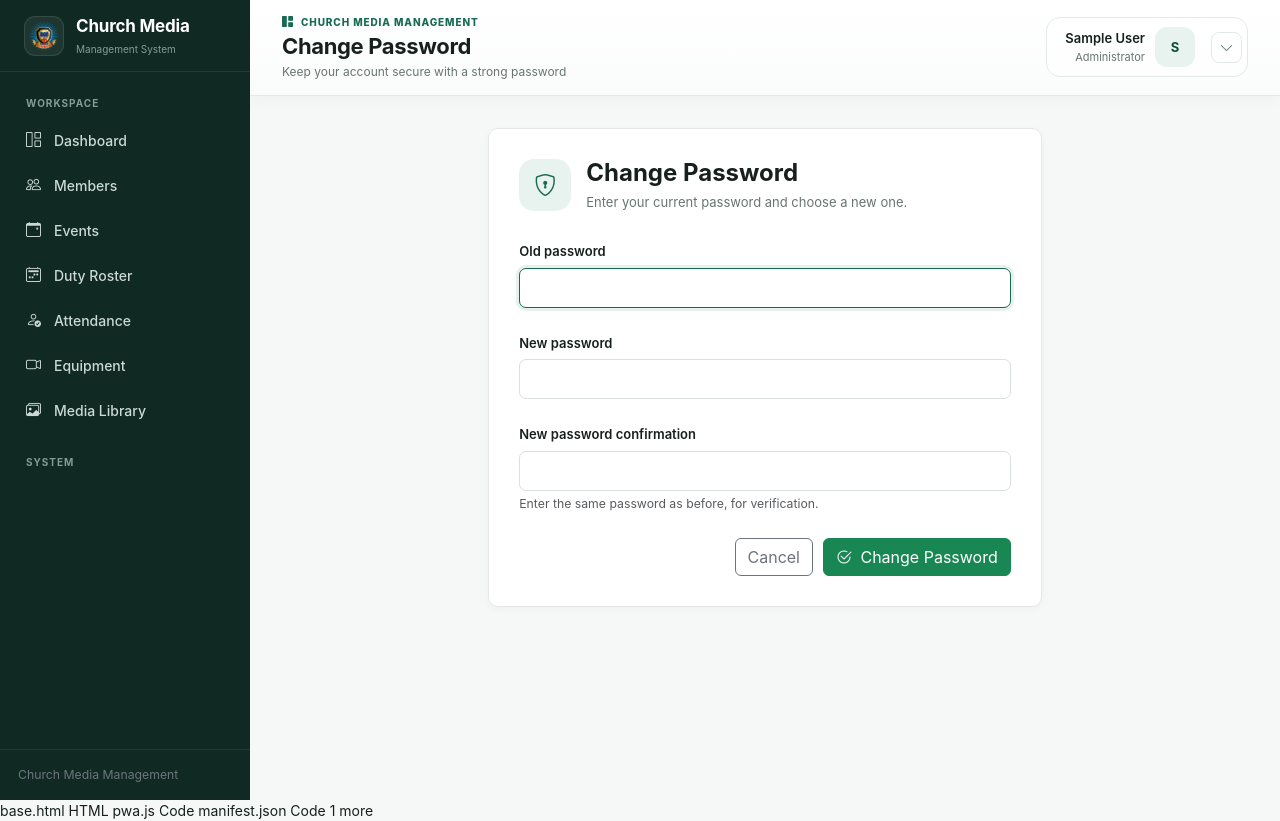
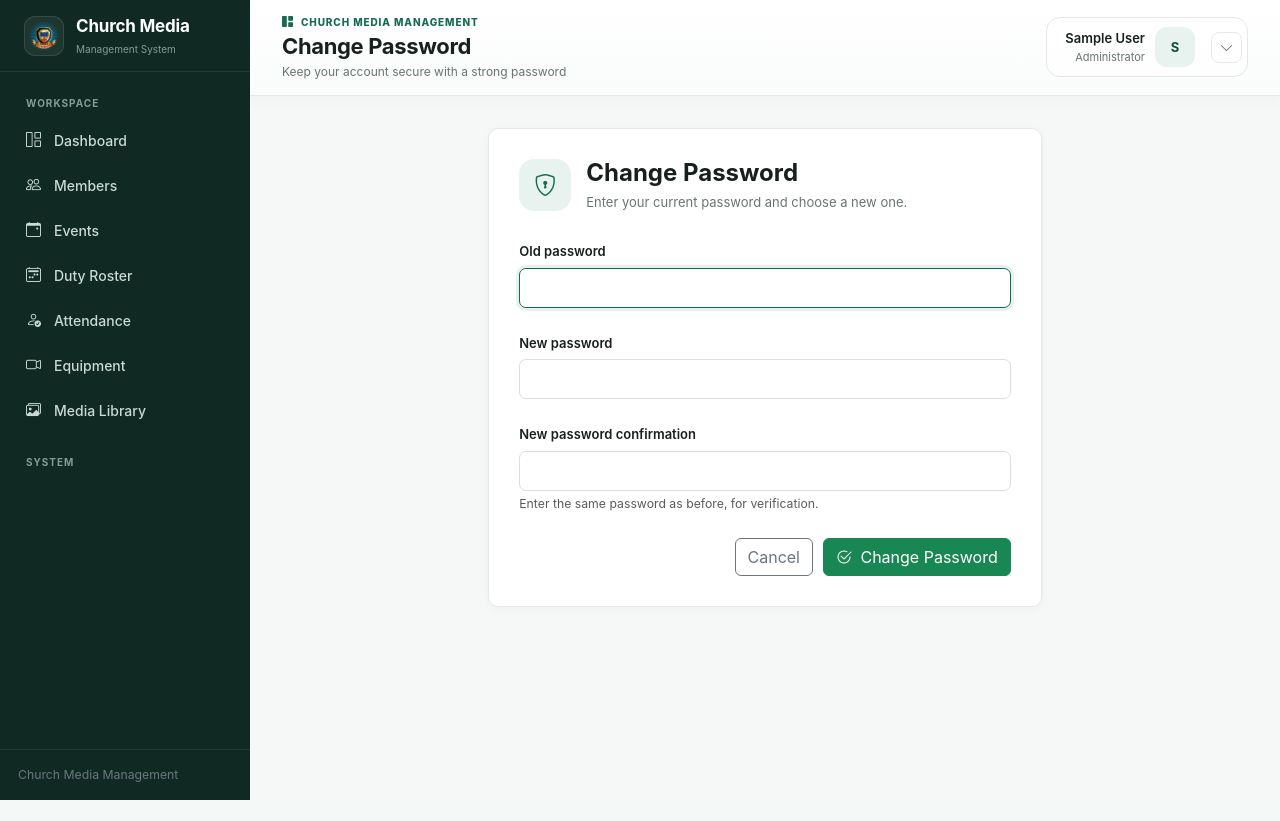
Before and after one commit to cole-musili/media_team_management, a Django app: page /profile/password/ in a window 1280 px wide. After the commit the page ends 800 px from the top, so only its background shows below. Run offline with Django 5.2, Linux system fonts and the light colour scheme; the visitor is signed in with stand-in values (Sample User, id 1).

Commit message:
base upd

```diff
--- a/templates/base.html
+++ b/templates/base.html
@@ -1891,10 +1891,3 @@
 {% endwith %}
 </body>
 </html>
-base.html
-HTML
-pwa.js
-Code
-manifest.json
-Code
-1 more
```
